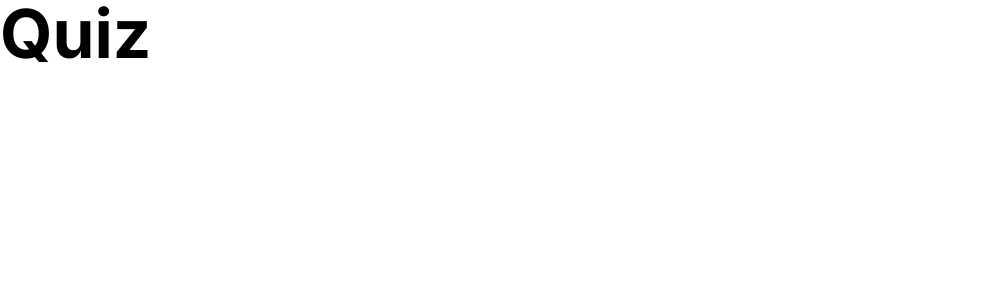
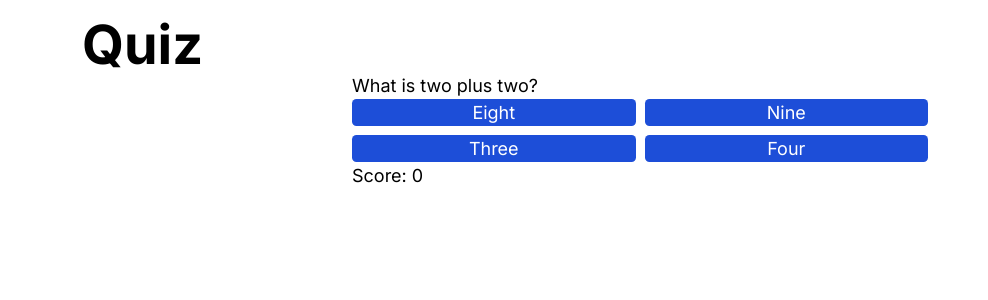
Before and after one commit to deniandriancode/durusullughah, a Next.js app: page /quiz in a window 1280 px wide. Shown: the top 300 px of the page, without its empty margins (0-988 px from the left). Built offline with nearby package versions, Linux system fonts and the light colour scheme.

Commit message:
add quiz demo

```diff
--- /dev/null
+++ b/app/lib/quiz-utils.ts
@@ -0,0 +1,13 @@
+import qss from "@/app/lib/quiz-examples";
+
+function shuffle(chs: any) {
+  return chs.sort(() => Math.random() - 0.5);
+}
+
+export function generateSampleQuestions() {
+  const arr = shuffle(qss);
+  arr.map((a: any) => {
+    a.choices = shuffle(a.choices);
+  });
+  return arr;
+}
--- a/app/page.tsx
+++ b/app/page.tsx
@@ -16,6 +16,9 @@ export default function Home() {
           <p className="text-center mt-10">
             <Link className="inline-block rounded bg-[#d1c2ae] px-4 py-1" href="/lesson">Start Learning</Link>
           </p>
+          <p className="text-center my-4">
+            <Link className="rounded bg-indigo-200 px-4 py-1" href="/quiz">Try Quiz</Link>
+          </p>
         </div>
       </section>
       <Footer />
--- a/app/quiz/page.tsx
+++ b/app/quiz/page.tsx
@@ -7,8 +7,9 @@ const Quiz = dynamic(() => import('@/app/ui/quiz'), { ssr: false });
 
 export default function Page() {
   return (
-    <main>
-      <h1 className="text-6xl font-bold">Quiz</h1>
+    <main className="container min-h-screen max-w-5xl mx-auto p-4">
+      <h1 className="text-5xl font-bold">Quiz</h1>
+      <Quiz />
     </main>
   );
 }
--- a/app/ui/quiz.tsx
+++ b/app/ui/quiz.tsx
@@ -1,7 +1,49 @@
+"use client";
+
+import { useState } from "react";
+import clsx from "clsx";
+import { generateSampleQuestions } from "@/app/lib/quiz-utils";
+
+let sampq = generateSampleQuestions();
+
 export default function Quiz() {
+  const [answered, setAnswered] = useState(false);
+  const [score, setScore] = useState(0);
+  const [qnum, setQnum] = useState(0);
+
+  const qs = sampq[qnum];
+
+  function handleCheckAnswer(correct: boolean) {
+    if (correct && !answered) {
+      setScore(score+1);
+    }
+    setAnswered(true);
+  }
+
+  function handleNextQuestion() {
+    setAnswered(false);
+    if (qnum < sampq.length-1) {
+      setQnum(qnum+1);
+    } else {
+      sampq = generateSampleQuestions();
+      setQnum(0);
+    }
+  }
+
+  const options = qs.choices.map((q: any) => {
+    return <button onClick={() => handleCheckAnswer(q.correct)} className={clsx("rounded bg-blue-700 text-white", answered ? q.correct ? "bg-green-600" : "bg-red-600" : "")} key={q.id}>{q.text}</button>
+  });
+
   return (
-    <div>
-      <p>Quiz</p>
-    </div>
+    <section>
+      <div className="max-w-[576px] mx-auto">
+        <p>{qs.prompt}</p>
+        <div className="grid sm:grid-cols-2 gap-2">
+          {options}
+        </div>
+        { answered && <button onClick={handleNextQuestion} className="block rounded w-full my-2 bg-gray-200">Next Question</button> }
+        <p>Score: {score}</p>
+      </div>
+    </section>
   );
 }
```
